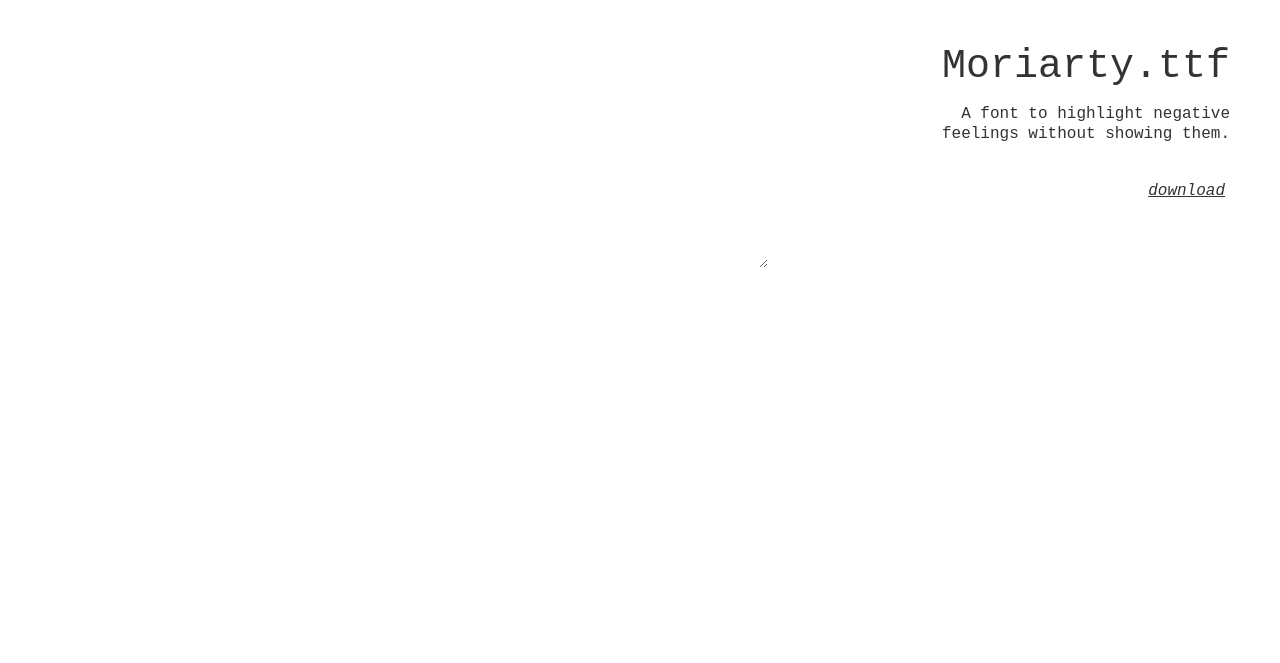
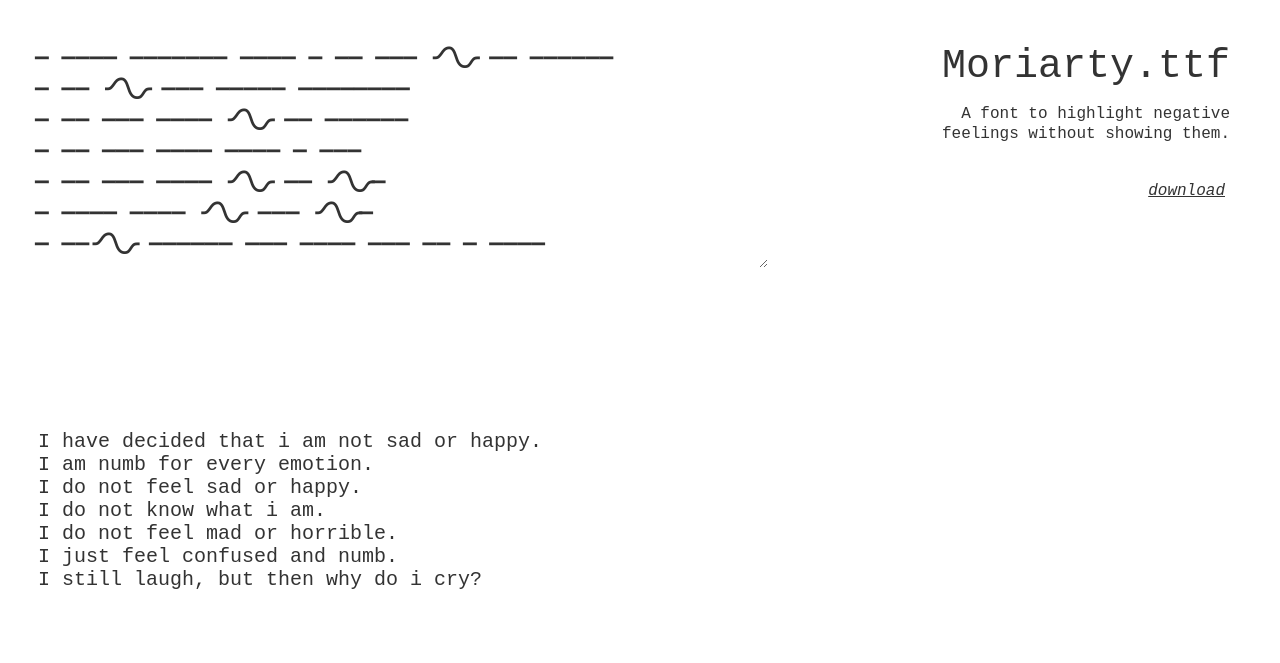
Before and after one commit to richcahill/Moriarty.ttf-Preview, a plain HTML site: page index.html in a window 1280 px wide. Drawn offline with nearby package versions, Linux system fonts and the light colour scheme.

Commit message:
Updating placeholder text

```diff
--- a/index.html
+++ b/index.html
@@ -131,12 +131,27 @@ button:focus {
 
 
 
-  <textarea name="" id="input" class="moriarty" autofocus placeholder="begin typing">
+  <textarea name="" id="input" class="moriarty" autofocus>
+I have decided that i am not sad or happy.
+I am numb for every emotion.
+I do not feel sad or happy.
+I do not know what i am.
+I do not feel mad or horrible.
+I just feel confused and numb.
+I still laugh, but then why do i cry?
   </textarea>
 
 
 
   <div class="output mono">
+
+    I have decided that i am not sad or happy.<br/>
+I am numb for every emotion.<br/>
+I do not feel sad or happy.<br/>
+I do not know what i am.<br/>
+I do not feel mad or horrible.<br/>
+I just feel confused and numb.<br/>
+I still laugh, but then why do i cry?<br/>
 
   </div>
 
```
